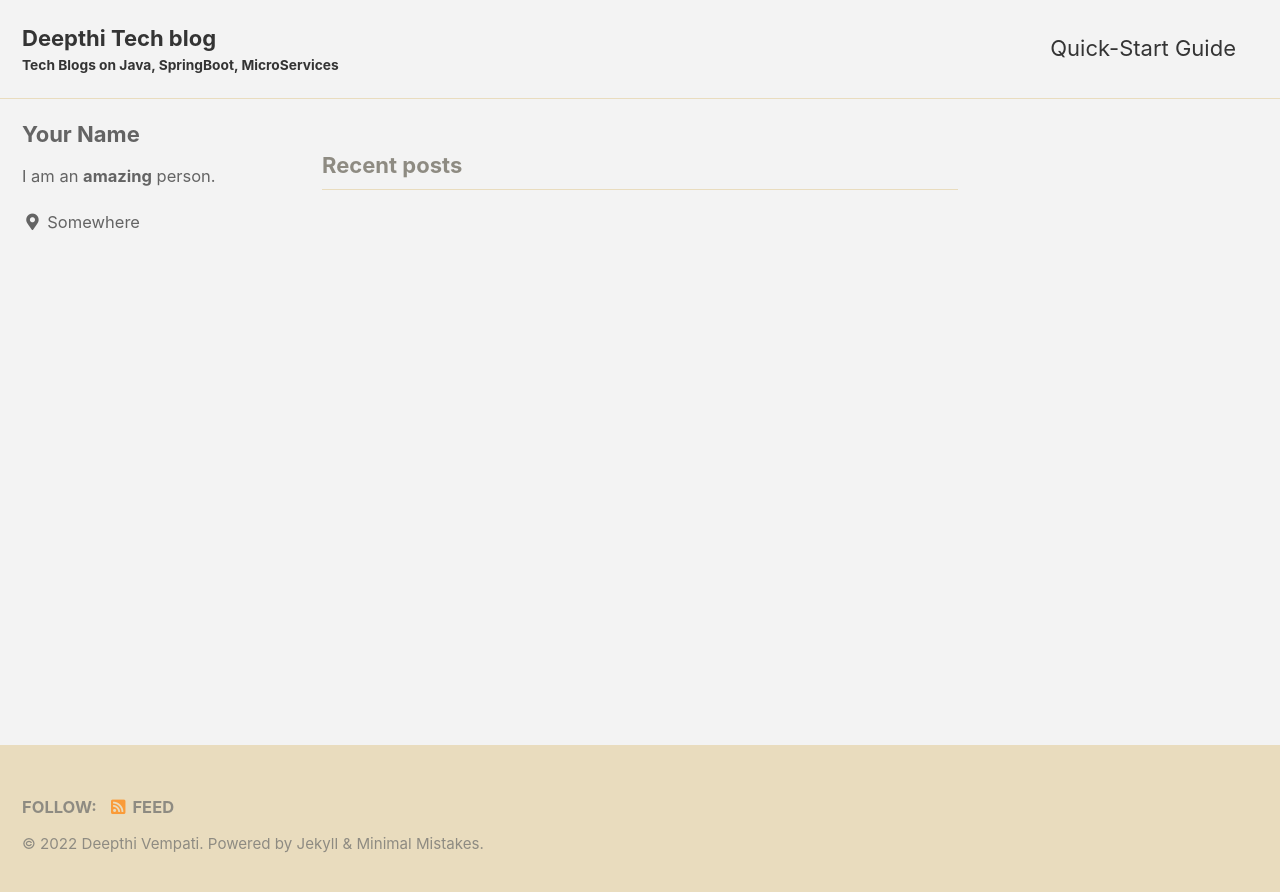
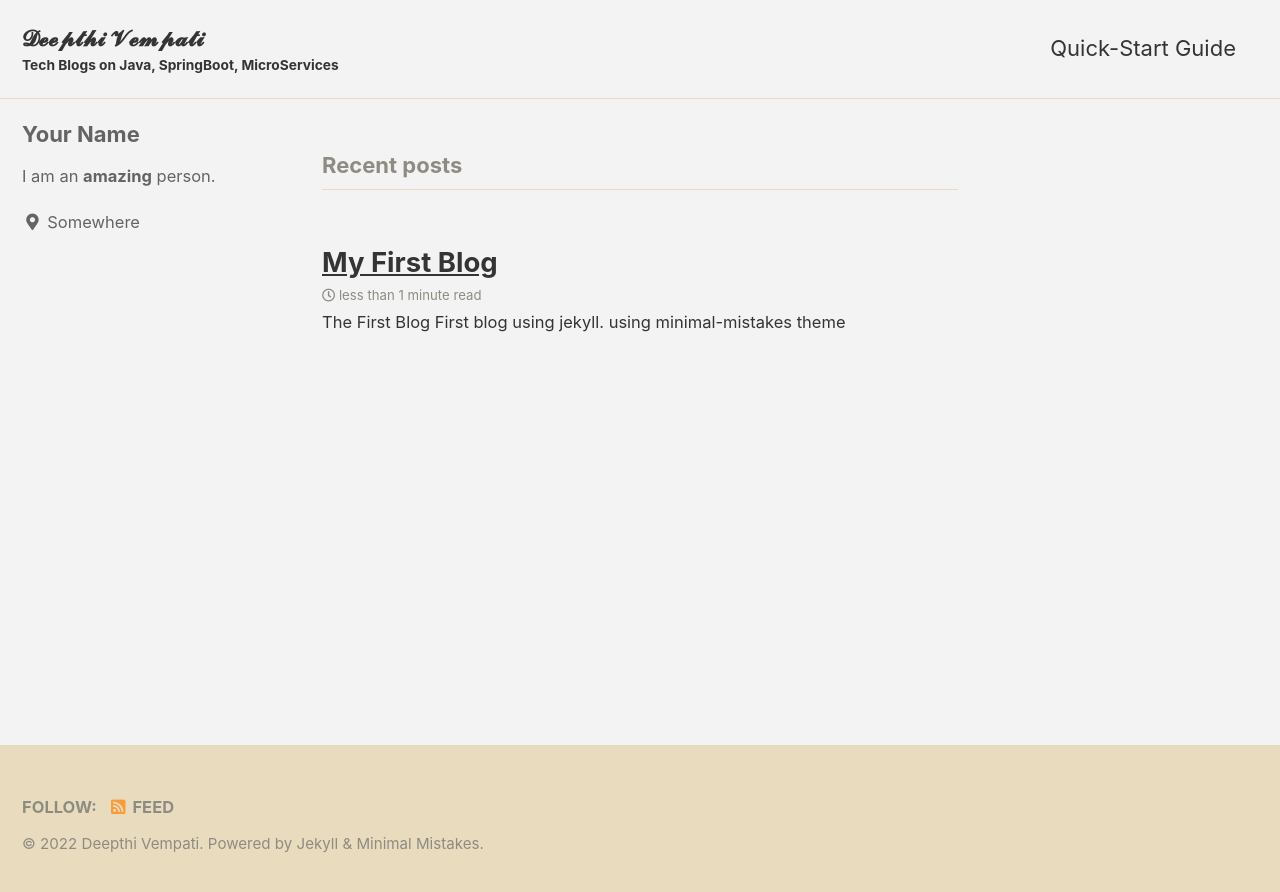
Before and after one commit to deepthivempati/deepthivempati.github.io, a Jekyll site: the page built from index.html, in a window 1280 px wide. Shown: the top 892 px of the page. Built offline with Jekyll 4.4.1, drawn with Linux system fonts in a browser that asks for light colours; cached includes are drawn as plain includes; the list of posts is cut into pages by our own code.

Commit message:
simple java

````diff
--- a/_config.yml
+++ b/_config.yml
@@ -5,7 +5,7 @@ minimal_mistakes_skin    : "dirt" # "air", "aqua", "contrast", "dark", "dirt", "
 
 # Site Settings
 locale                   : "en-US"
-title                    : "Deepthi Tech blog"
+title                    : "𝓓𝓮𝓮𝓹𝓽𝓱𝓲 𝓥𝓮𝓶𝓹𝓪𝓽𝓲"
 title_separator          : "-"
 subtitle                 : "Tech Blogs on Java, SpringBoot, MicroServices"
 name                     : "Deepthi Vempati"
--- /dev/null
+++ b/_posts/2022-10-09-my-first-blog.md
@@ -0,0 +1,15 @@
+---
+title:  "My First Blog"
+date:   2022-10-09 10:54:00
+categories: ['General']
+tags: ['Miscellaneous']
+---
+
+# The First Blog
+First blog using jekyll.
+using minimal-mistakes theme
+
+## Sub-heading
+```java
+System.out.println("deepthi");
+```
````
